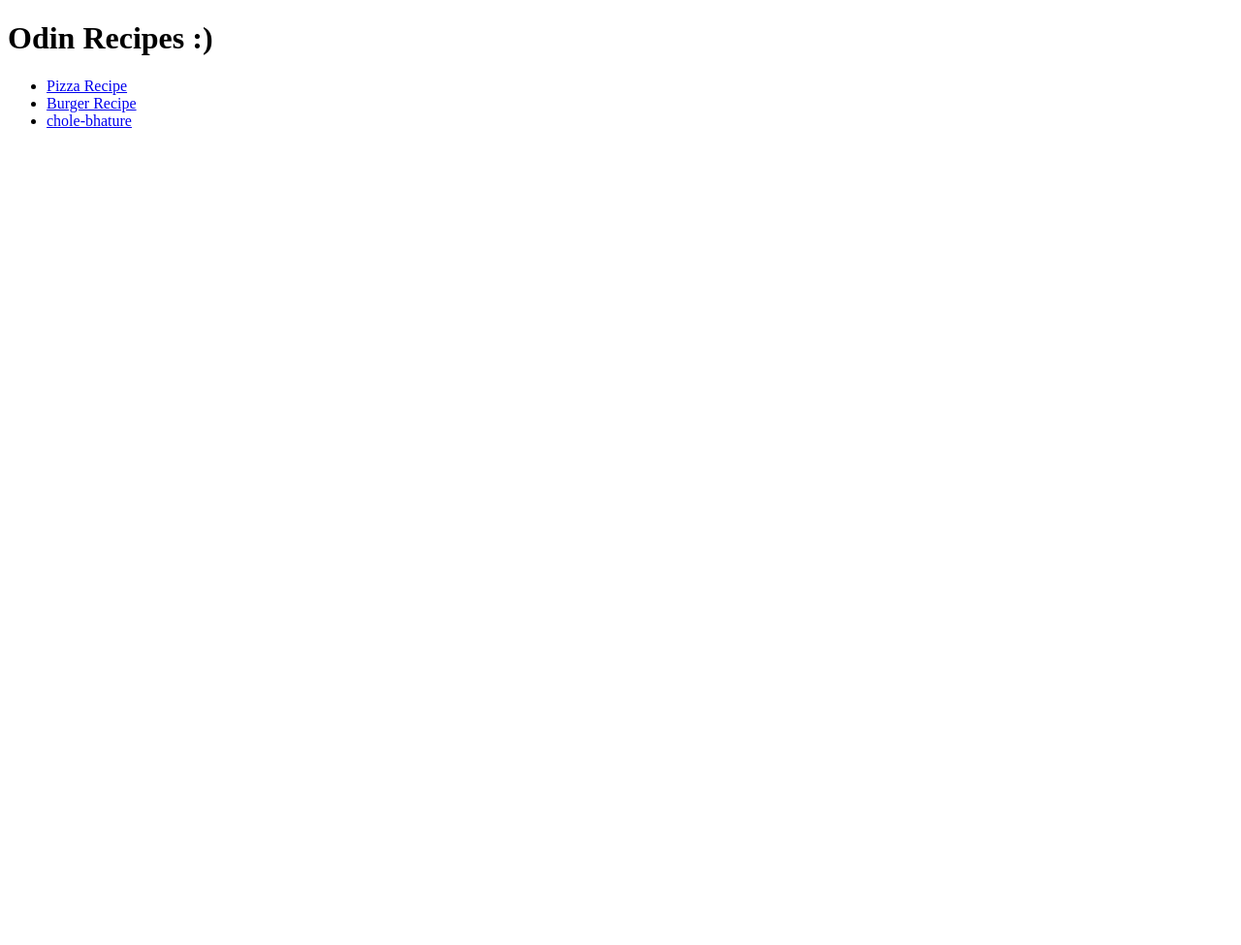
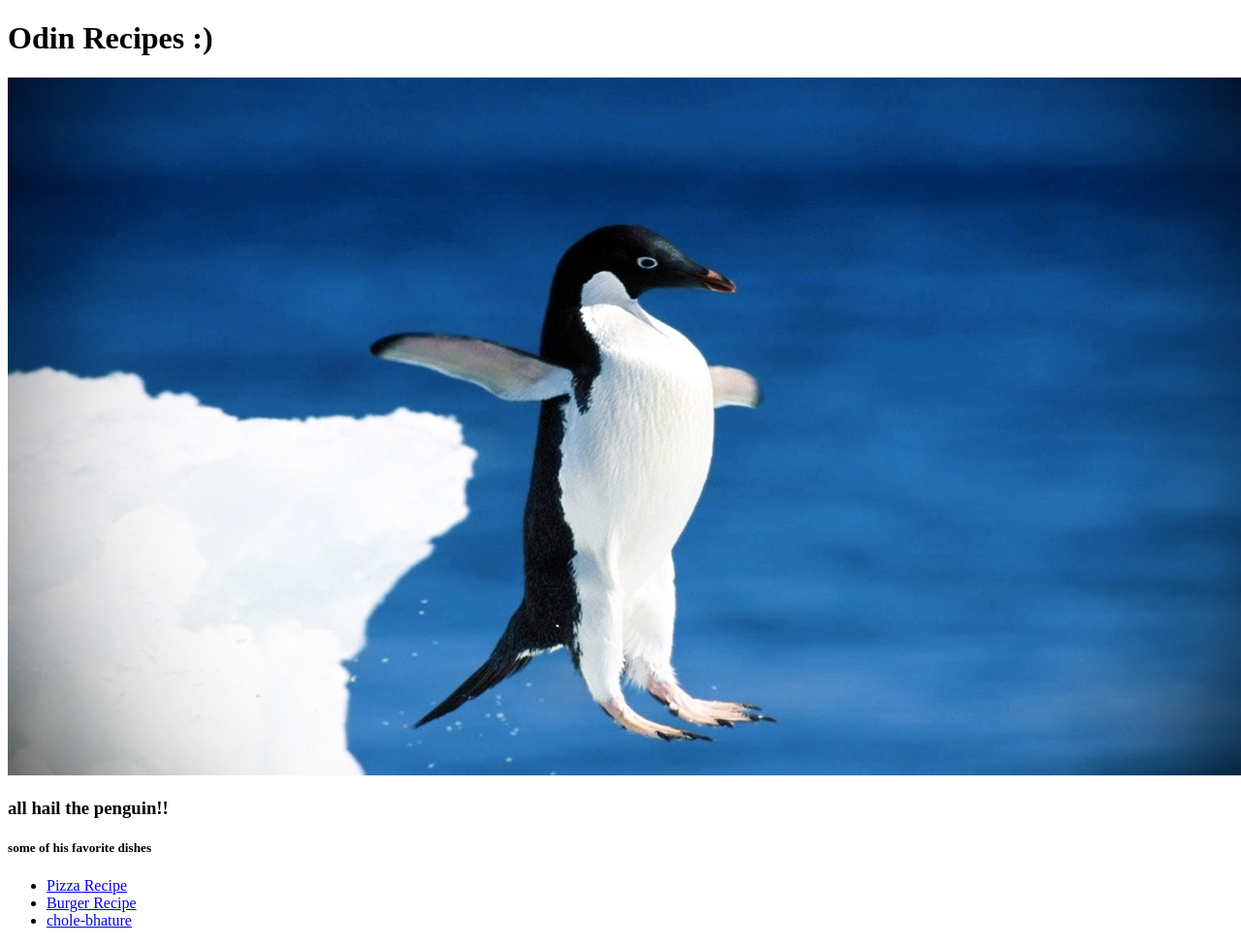
Before and after one commit to imlqkshqy/odin-recipes, a plain HTML site: page index.html in a window 1280 px wide. Shown: the whole page at 97% size. Before the commit the page ends 800 px from the top, so only its background shows below. Drawn offline with Linux system fonts and the light colour scheme.

```diff
--- a/index.html
+++ b/index.html
@@ -7,6 +7,9 @@
     </head>
     <body>
         <h1>Odin Recipes :) </h1>
+        <img src="img/main_boss.jpg">
+        <h3>all hail the penguin!!</h3>
+        <h5>some of his favorite dishes</h5>
         <ul>
         <li><a href="recipes/pizza.html">Pizza Recipe</a></li>
         <li><a href="recipes/burger.html">Burger Recipe</a></li>
```
Also changed, not shown: img/main_boss.jpg (added).
